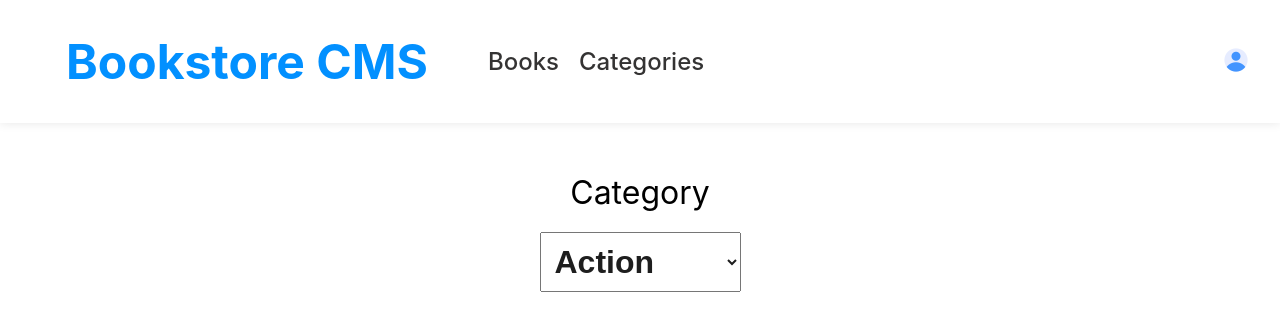
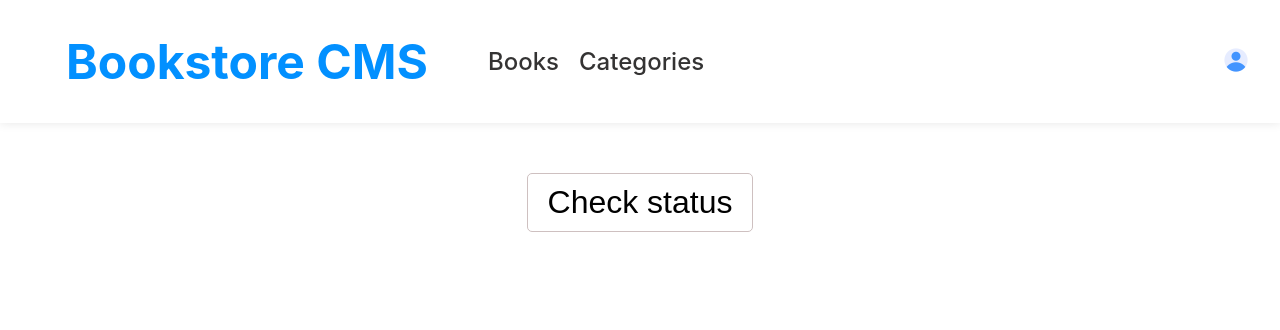
Before and after one commit to Dmambo/bookstores, a React (Create React App) app: page /categories in a window 1280 px wide. Shown: the top 330 px of the page. Built offline with nearby package versions, Linux system fonts and the light colour scheme.

Commit message:
Fixed category section

```diff
--- a/src/components/List.js
+++ b/src/components/List.js
@@ -2,20 +2,9 @@ import React from 'react';
 import '../styles/List.css';
 
 const List = () => (
-  <>
-    <div className="listcategory">
-      <span className="category">Category</span>
-      <select name="category" id="category">
-        <option value="Action">Action</option>
-        <option value="Biography">Biography</option>
-        <option value="History">History</option>
-        <option value="Horror">Horror</option>
-        <option value="Kids">Kids</option>
-        <option value="Learning">Learning</option>
-        <option value="Sci-Fi">Sci-Fi</option>
-      </select>
-    </div>
-  </>
+  <button type="button" className="updated">
+    Check status
+  </button>
 );
 
 export default List;
--- a/src/styles/List.css
+++ b/src/styles/List.css
@@ -1,18 +1,12 @@
-.listcategory {
+.updated {
   display: flex;
   flex-direction: column;
   justify-content: center;
   align-items: center;
-  width: 1000px;
   margin: 50px auto;
-  padding: 0 20px;
+  padding: 10px 20px;
   font-size: 2rem;
+  background-color: white;
+  color: black;
+  border: 0.5px solid rgb(206, 192, 192);
 }
-
-#category {
-  font-size: 2rem;
-  font-weight: 700;
-  color: #1e1e1e;
-  margin: 20px 0;
-  padding: 10px;
-}
```
